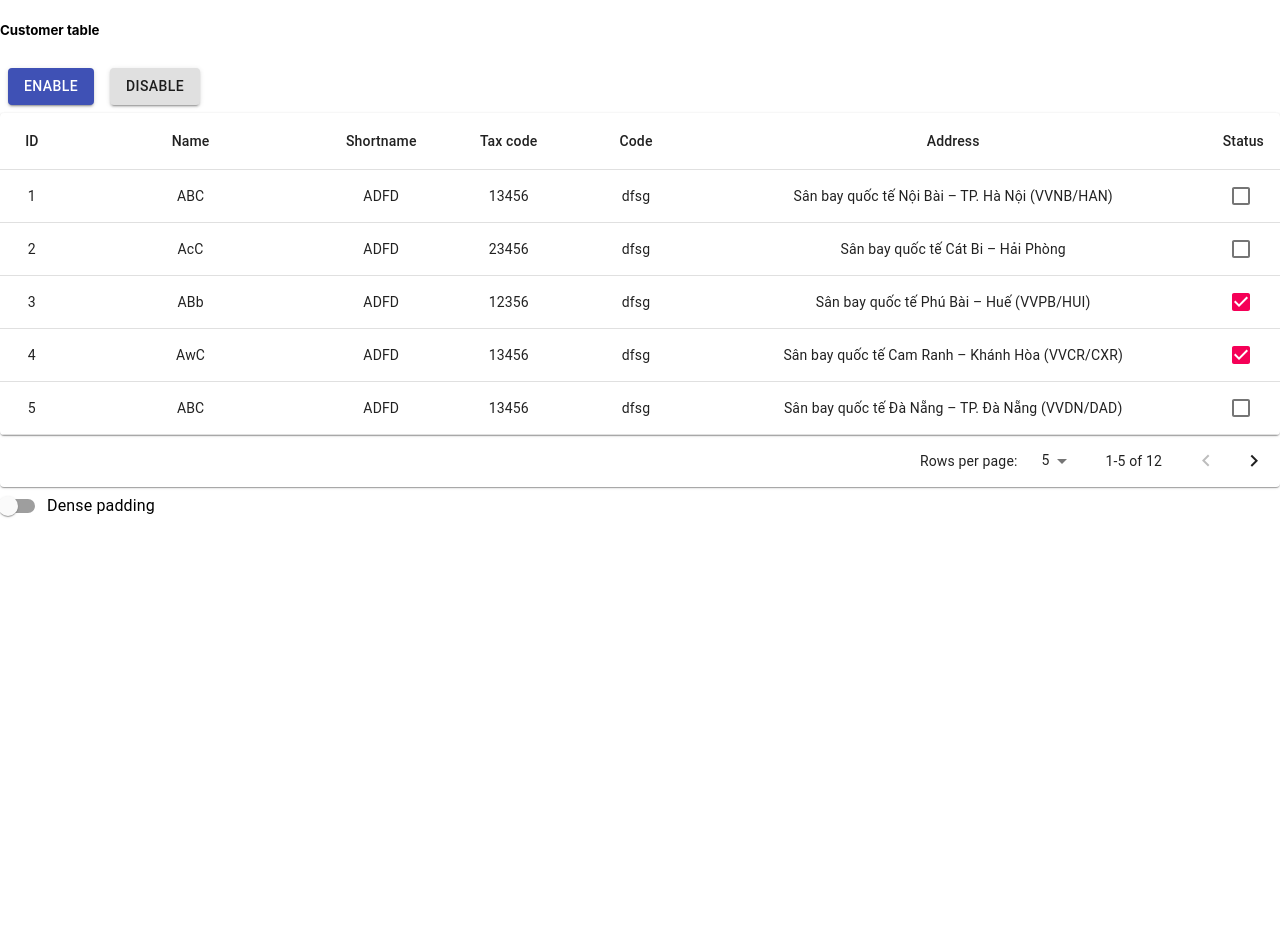
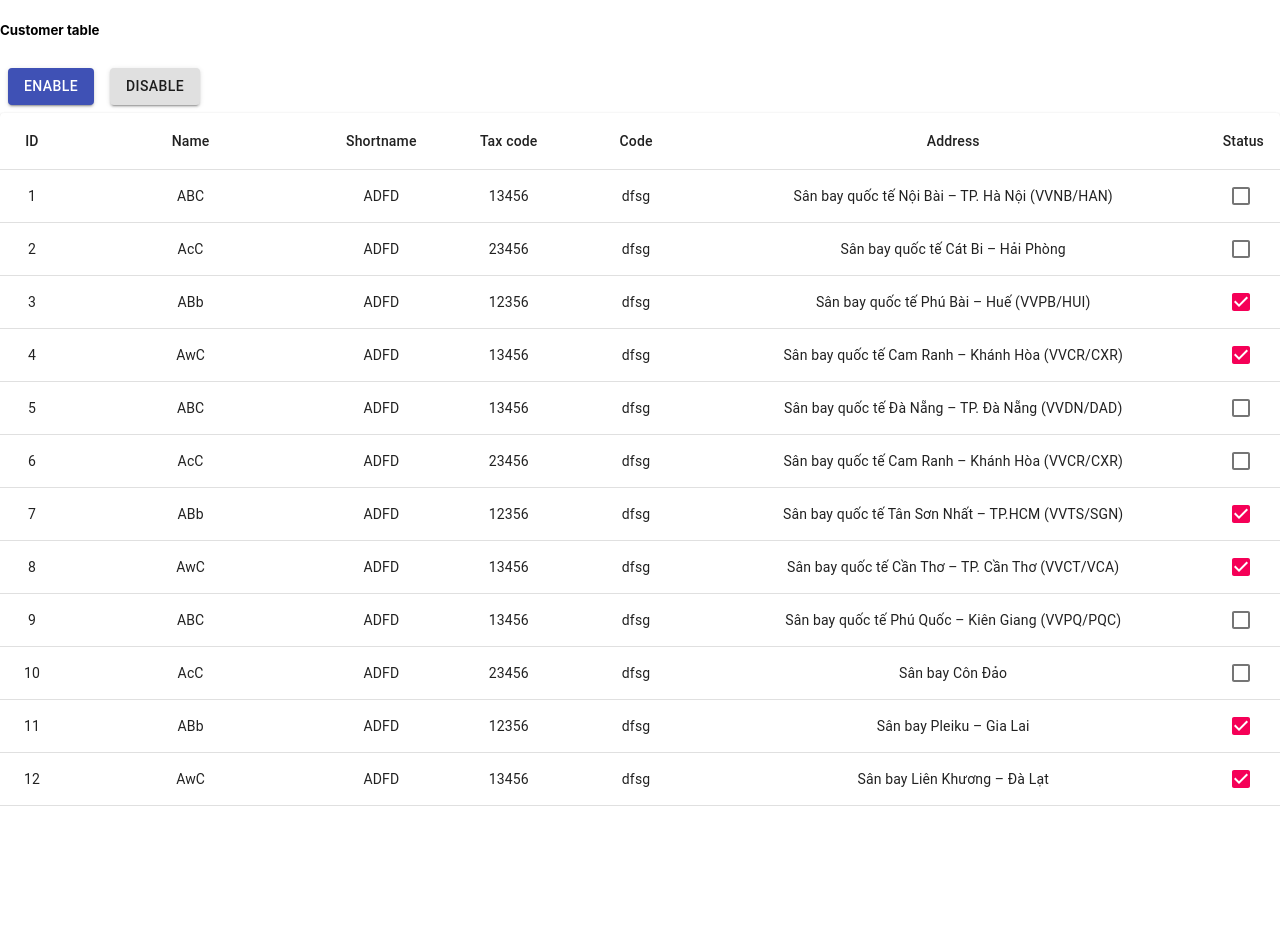
Before and after one commit to lethiduyen000097/3devreactjs, a React (Create React App) app in the folder my-app/: page / in a window 1280 px wide. Shown: the top 952 px of the page. Before the commit the page ends 800 px from the top, so only its background shows below. Built offline with nearby package versions, Linux system fonts and the light colour scheme.

Commit message:
update rowperpage

```diff
--- a/my-app/src/App.js
+++ b/my-app/src/App.js
@@ -1,14 +1,10 @@
 import React from "react";
 import Customers from "./component/customers.component";
-import CustomizedSnackbars from "./component/snackbarFeedback.component";
-// import BasicTextFields from "./component/input.component";
 
 function App() {
   return (
     <div>
       <Customers />
-      {/* <CustomizedSnackbars /> */}
-      {/* <BasicTextFields /> */}
     </div>
     );
 }
--- a/my-app/src/component/customers.component.js
+++ b/my-app/src/component/customers.component.js
@@ -14,7 +14,6 @@ import {
   Button,
   TablePagination
  } from '@material-ui/core';
-
 
 const useStyles = makeStyles((theme) => ({
     root: {
@@ -47,15 +46,11 @@ const apiCustomers = [
 
 const Customers = () => {
     const classes = useStyles();
-
-    // const [selected, setSelected] = React.useState([]);
-    const [page, setPage] = React.useState(0);
-    const [rowsPerPage, setRowsPerPage] = useState(5);
-    const [dense, setDense] = React.useState(false);
-    const [selected, setSelected] = React.useState([]);
-
+    const [page, setPage] = useState(0);
+    const [rowsPerPage, setRowsPerPage] = useState(15);
+    const [dense, setDense] = useState(false);
+    const [selected, setSelected] = useState([]);
     const [customers, setCustomers] = useState([]);
-    // const [newCustomers, setStatusCustomers] = useState([])
 
     useEffect(function effectFunction(){
       console.log(apiCustomers)
@@ -66,13 +61,10 @@ const Customers = () => {
     }, [])
 
     const handleCheckBoxClick = (row) => {
-      // console.log(row)
       let newCustomers = customers.map((el, index)=>(
         el.id !== row.id? el: {...el, status: !el.status}
       ))
       setCustomers(newCustomers)
-      console.log(customers)
-      console.log(newCustomers)
     }
     const handleBtnDisableClick = () => {
       console.log(selected)
@@ -95,19 +87,8 @@ const Customers = () => {
         );
       }
       setSelected(newSelected);
-      console.log('nono', newSelected)
     };
 
-    const EnableClick = (row) => {
-      console.log(customers)
-     let newStatusCustomers = customers.map((el, index)=>(
-       el.id !== row.id? el: {...el}
-
-     ))
-    //  setStatusCustomers(newStatusCustomers)
-
-      // console.log(newCustomers)
-    }
 
     const handleChangePage = (event, newPage) => {
       setPage(newPage);
@@ -130,8 +111,6 @@ const Customers = () => {
         <Button
           variant="contained"
           color="primary"
-          onClick={EnableClick}
-          // onClick={(event) => handleClickEnable(event, apiCustomers.name)}
         >
           Enable
         </Button>
@@ -139,7 +118,6 @@ const Customers = () => {
         variant="contained"
 
         onClick={handleBtnDisableClick}
-        // onClick={(event) => handleClickDisable(event, apiCustomers.name)}
         >
           Disable
         </Button>
@@ -197,7 +175,6 @@ const Customers = () => {
                     <TableCell padding="checkbox" align="center" width="5%">
                       <Checkbox
                         checked={row.status}
-                        // checked={isItemSelected}
                         onClick={handleCheckBoxClick.bind(this, row)}
                         inputProps={{ 'aria-labelledby': labelId }}
                       />
```
